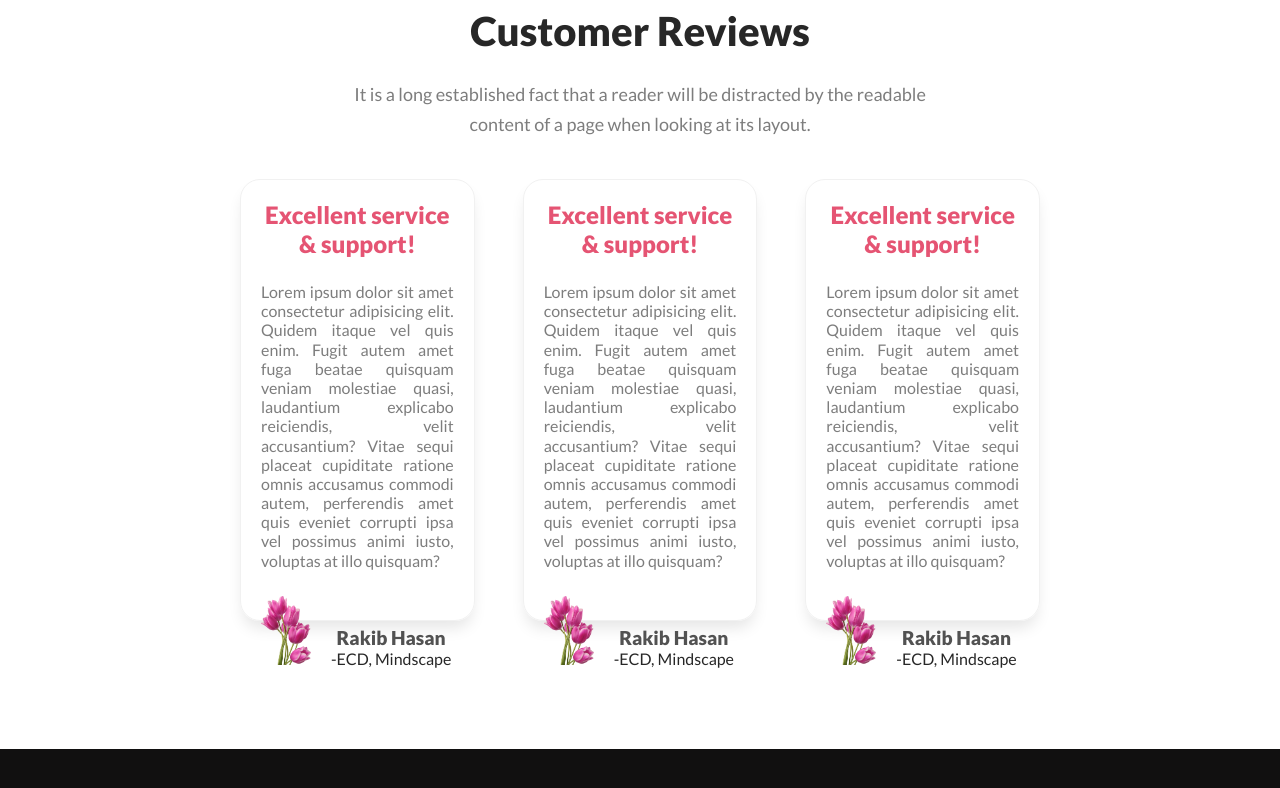
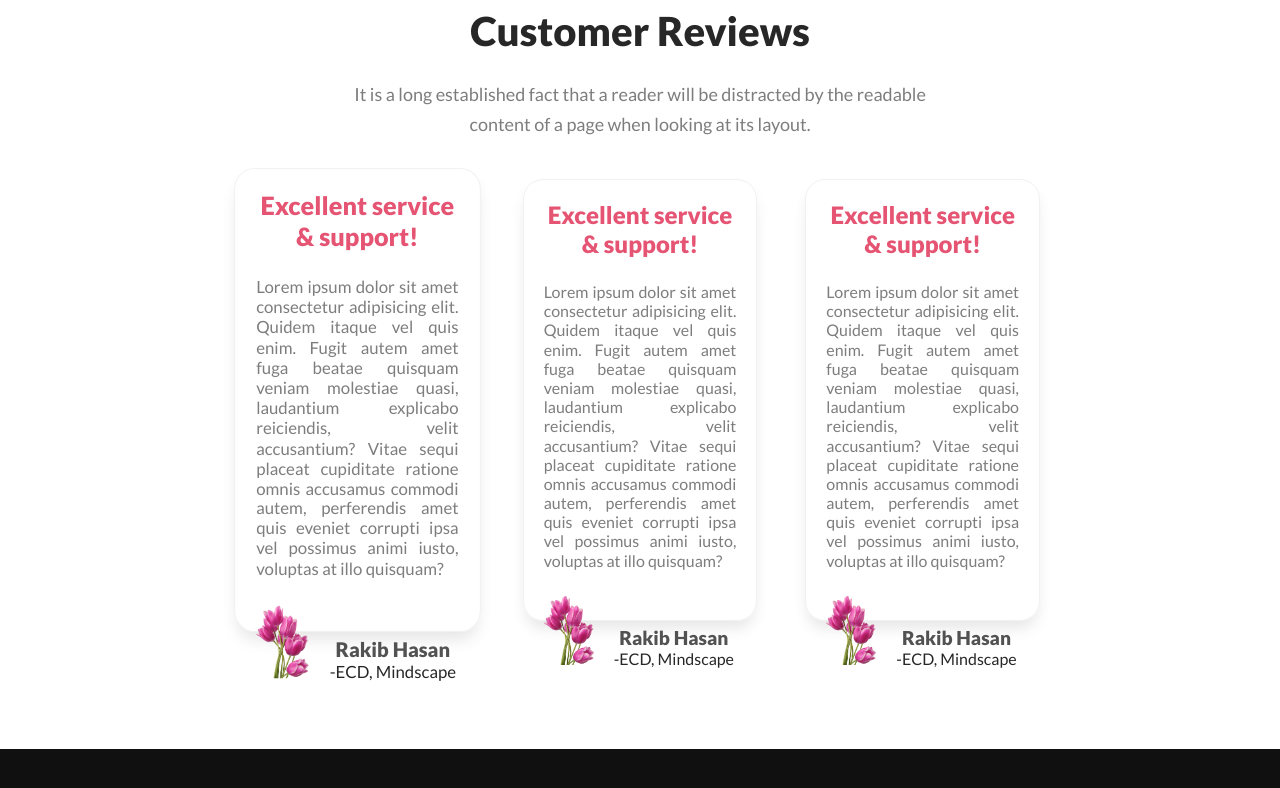
Before and after one commit to rakibhasan30/flower-shop-assignment-1, a plain HTML site: page index.html in a window 1280 px wide. In both pictures the pointer is over the element 357 px from the left and 4733 px from the top of the page. Shown: the part 4333-5121 px from the top of the page. Drawn offline with Linux system fonts and the light colour scheme.

Commit message:
Hover Effects Added

```diff
--- a/style/style.css
+++ b/style/style.css
@@ -301,6 +301,11 @@ p {
   padding: 20px;
   box-shadow: 0px 10px 15px -3px rgba(0, 0, 0, 0.1);
 }
+.review-card:hover {
+  transform: scale(1.05);
+  transition: 1000ms ease-in-out;
+  box-shadow: 0px 10px 15px -3px rgba(0, 0, 0, 0.1);
+}
 .review-heading {
   color: #e55473;
   text-align: center;
```
